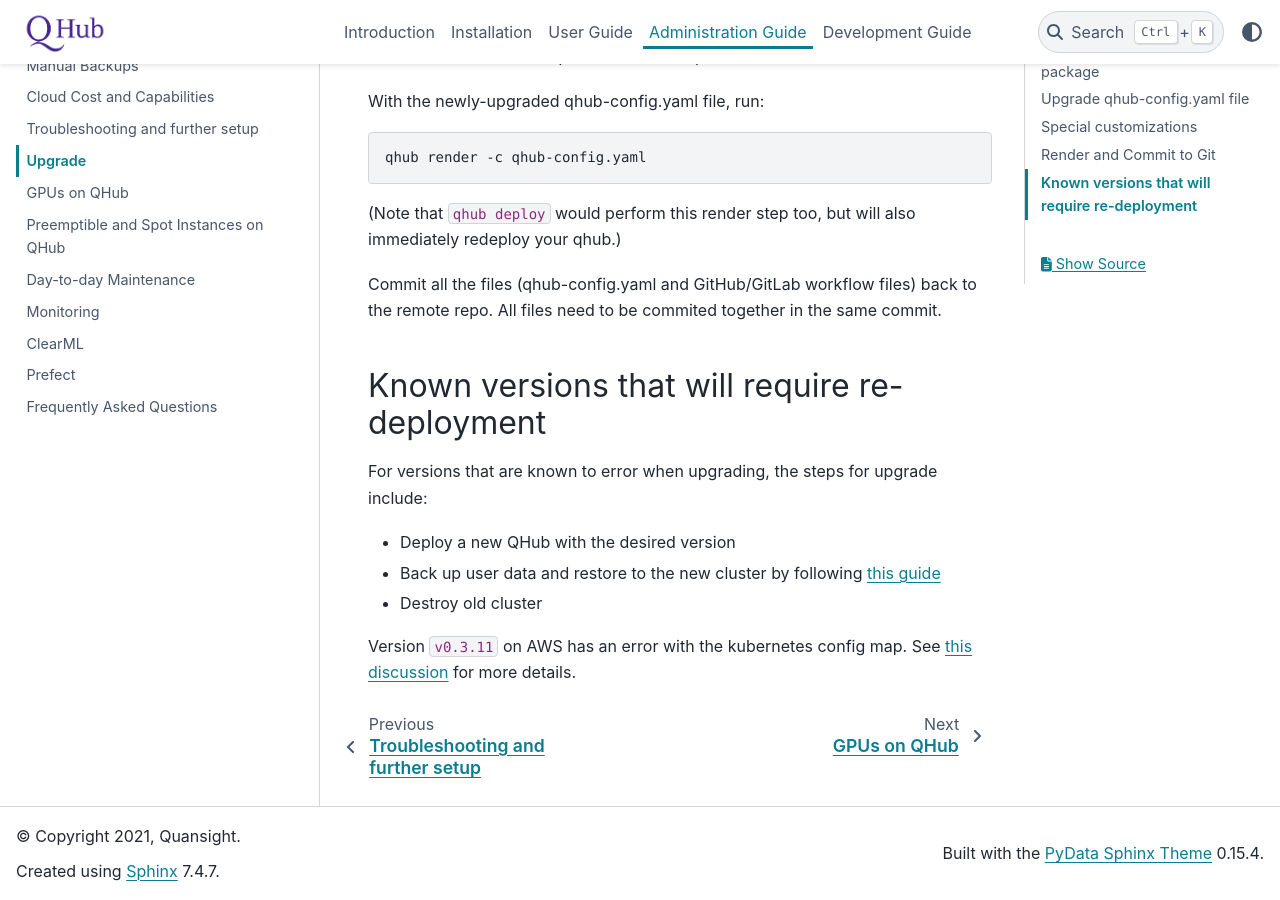
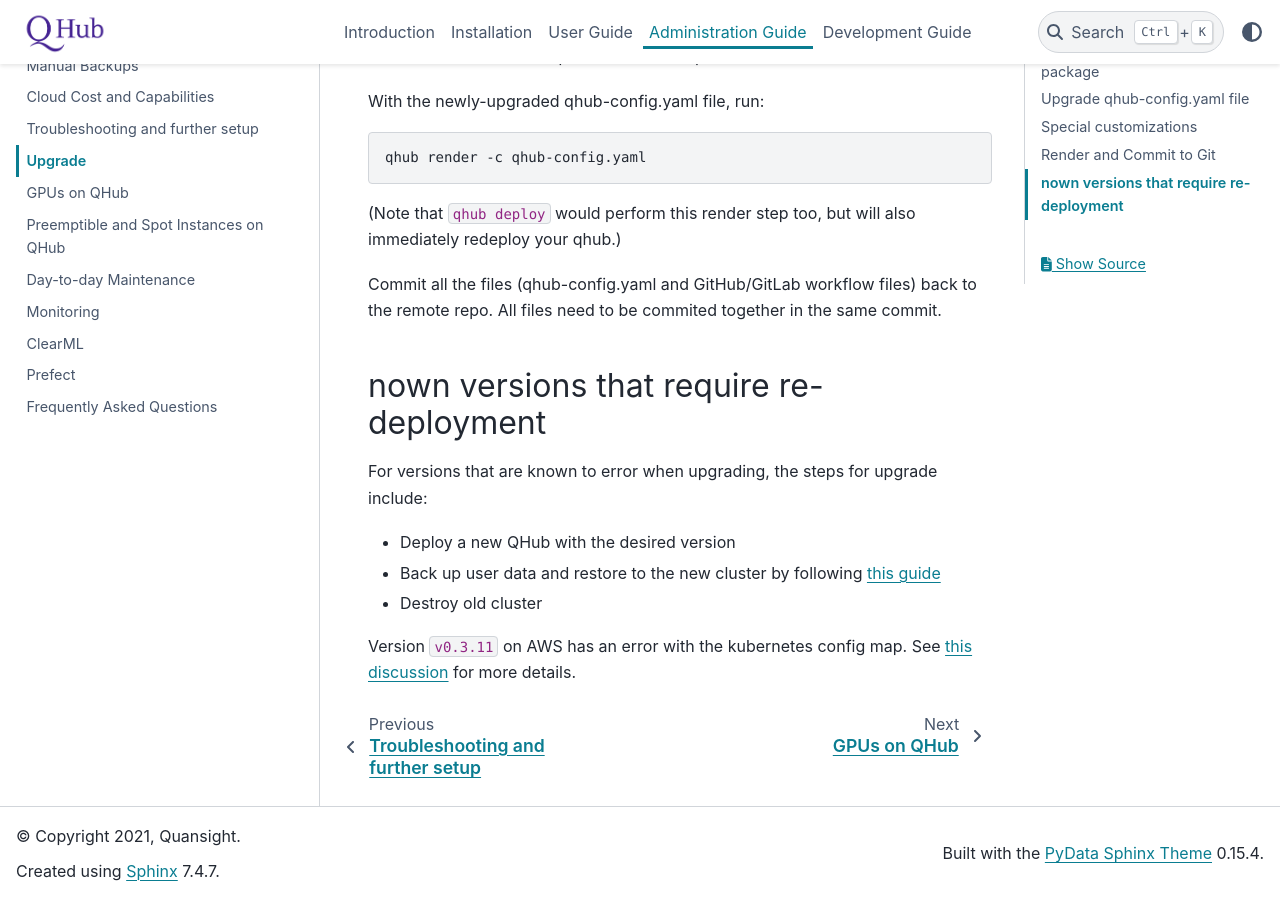
Before and after one commit to nebari-dev/nebari, a Sphinx documentation site: the page built from docs/source/admin_guide/upgrade.md, in a window 1280 px wide and 900 px high, scrolled down 1540 px. Built offline with Sphinx 7.4.7 and the PyData theme 0.15.4, drawn with Linux system fonts in a browser that asks for light colours.

Commit message:
Update upgrade.md

```diff
--- a/docs/source/admin_guide/upgrade.md
+++ b/docs/source/admin_guide/upgrade.md
@@ -51,7 +51,7 @@
 
 Commit all the files (qhub-config.yaml and GitHub/GitLab workflow files) back to the remote repo. All files need to be commited together in the same commit.
 
-## Known versions that will require re-deployment
+## nown versions that require re-deployment
 
 For versions that are known to error when upgrading, the steps for upgrade include:
 
```
